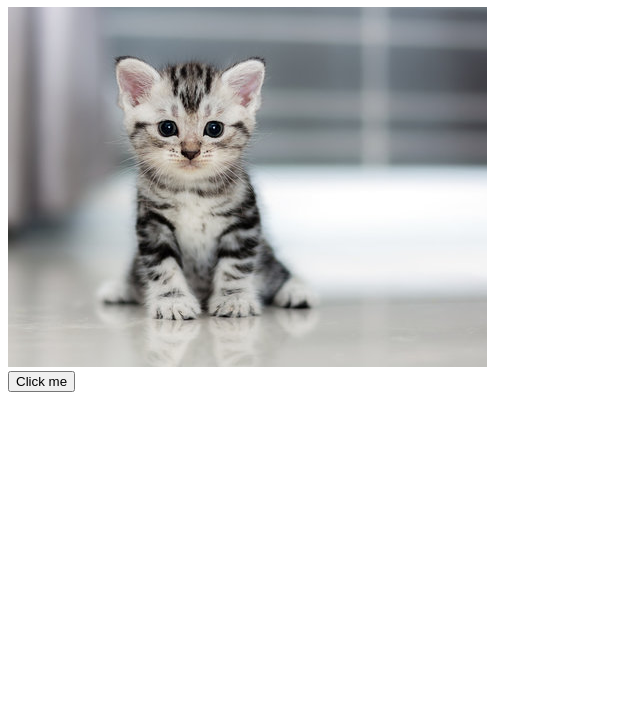
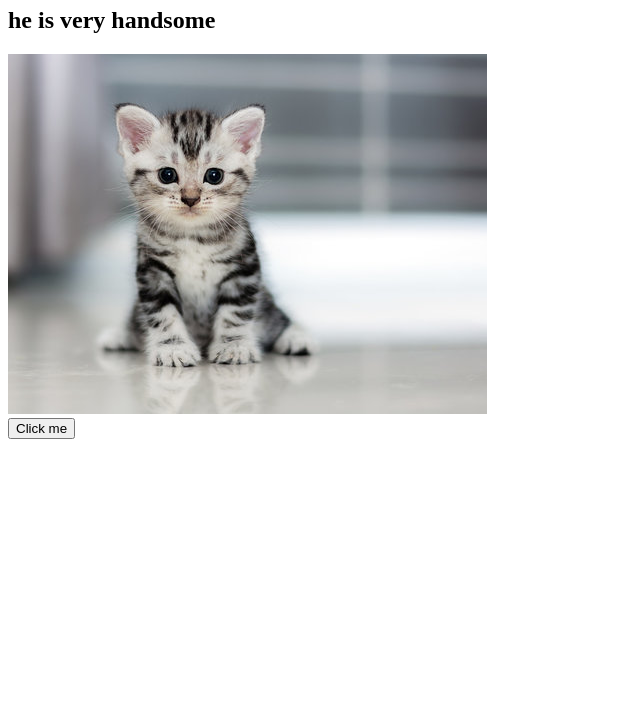
Before and after one commit to CSUC-CS-Camp-2025/CS-Camp-25-Namiko-Aoyagi, a plain HTML site: page index.html in a window 1280 px wide. Shown: the part 73-800 px from the top of the page, without its empty margins (0-640 px from the left). Drawn offline with nearby package versions, Linux system fonts and the light colour scheme.

Commit message:
new edit

```diff
--- a/index.html
+++ b/index.html
@@ -11,6 +11,7 @@
 <body>
     <!-- Your content goes here -->
     <h1>This is a kitty!</h1>
+    <h2>he is very handsome</h2>
     <div id="kitty">
         <img src="images/kitten.jpg" alt="This is a kitten.">
         <button id="btn">Click me</button>
```
